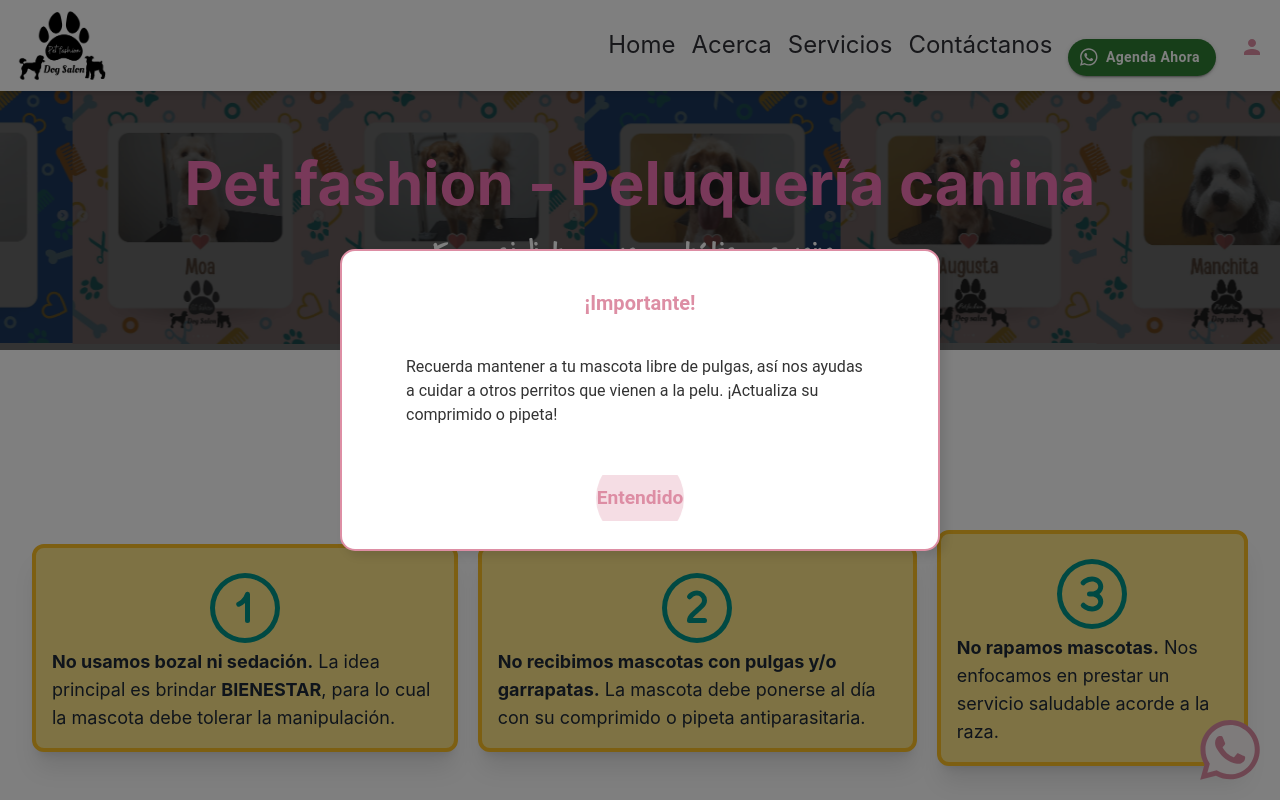
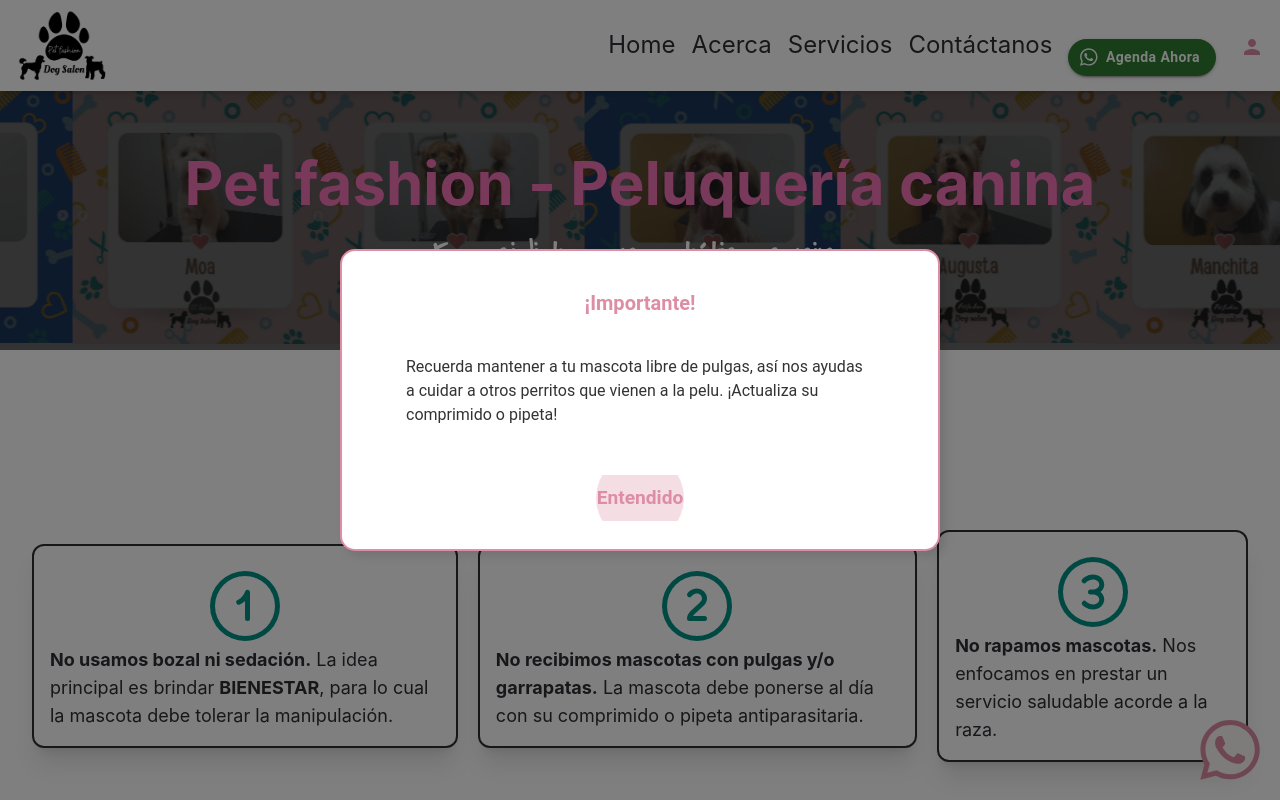
Before and after one commit to bohaz/petfashion, a React (Create React App) app: page /Booking in a window 1280 px wide. Shown: the top 800 px of the page. Built offline with nearby package versions, Linux system fonts and the light colour scheme.

Commit message:
Adjust colors

```diff
--- a/src/components/Booking.jsx
+++ b/src/components/Booking.jsx
@@ -17,10 +17,10 @@ function Booking() {
       className="p-4 pb-10 pt-10 flex flex-col items-center bg-contain bg-center bg-white"
       ref={ref}
     >
-      <h1 className="font-bold mb-5 md:mb-10 text-4xl md:text-5xl xl:text-6xl text-center text-gray-800">
+      <h1 className="font-bold mb-5 md:mb-10 text-4xl md:text-5xl xl:text-6xl text-center text-grayDarker">
         Antes de
         {' '}
-        <span className="font-shadows text-pink-400">Agendar</span>
+        <span className="font-shadows text-tealDark">Agendar</span>
       </h1>
       <div className="p-4 pb-10 pt-10 flex flex-col gap-5 items-center bg-contain bg-center bg-white md:flex-row">
         <motion.div
@@ -29,9 +29,9 @@ function Booking() {
           transition={{ duration: 0.5, delay: 0.2 }}
           className="relative z-10"
         >
-          <div className="bg-amber-200 rounded-xl p-4 border-4 border-amber-400 shadow-xl flex flex-col items-center">
+          <div className="bg-white rounded-xl p-4 border-2 border-grayDarker shadow-xl flex flex-col items-center">
             <img className="w-20 m-auto mt-1" src={One} alt="icono" />
-            <p className="text-gray-800 md:text-lg">
+            <p className="text-grayDarker md:text-lg">
               <span className="font-bold">No usamos bozal ni sedación.</span>
               {' '}
               La idea principal es brindar
@@ -48,9 +48,9 @@ function Booking() {
           transition={{ duration: 0.5, delay: 0.3 }}
           className="relative z-10"
         >
-          <div className="bg-amber-200 rounded-xl p-4 border-4 border-amber-400 shadow-xl flex flex-col items-center">
+          <div className="bg-white rounded-xl p-4 border-2 border-grayDarker shadow-xl flex flex-col items-center">
             <img className="w-20 m-auto mt-1" src={Two} alt="icono" />
-            <p className="text-gray-800 md:text-lg">
+            <p className="text-grayDarker md:text-lg">
               <span className="font-bold">No recibimos mascotas con pulgas y/o garrapatas.</span>
               {' '}
               La mascota debe ponerse al día con su comprimido o pipeta antiparasitaria.
@@ -63,9 +63,9 @@ function Booking() {
           transition={{ duration: 0.5, delay: 0.4 }}
           className="relative z-10"
         >
-          <div className="bg-amber-200 rounded-xl p-4 border-4 border-amber-400 shadow-xl flex flex-col items-center">
+          <div className="bg-white rounded-xl p-4 border-2 border-grayDarker shadow-xl flex flex-col items-center">
             <img className="w-20 m-auto mt-1" src={Three} alt="icono" />
-            <p className="text-gray-800 md:text-lg">
+            <p className="text-grayDarker md:text-lg">
               <span className="font-bold">No rapamos mascotas.</span>
               {' '}
               Nos enfocamos en prestar un servicio saludable acorde a la raza.
@@ -80,38 +80,38 @@ function Booking() {
         transition={{ duration: 0.5, delay: 0.5 }}
         className="relative z-10"
       >
-        <h2 className="font-bold mt-10 md:mb-10 text-4xl md:text-5xl xl:text-6xl text-center text-gray-800">
+        <h2 className="font-bold mt-10 md:mb-10 text-4xl md:text-5xl xl:text-6xl text-center text-grayDarker">
           Cómo
           {' '}
-          <span className="font-shadows text-pink-400">Agendar?</span>
+          <span className="font-shadows text-tealDark">Agendar?</span>
         </h2>
         <div className="flex flex-col md:flex-row items-center justify-center mt-10 space-y-4 md:space-y-0 md:space-x-4">
           <div className="relative">
             <div className="w-12 h-12 bg-blue-500 rounded-full flex items-center justify-center text-white font-bold m-auto">
               1
             </div>
-            <p className="text-gray-800 mt-2 text-center font-bold md:text-lg">Escríbenos Por Whatsapp</p>
+            <p className="text-grayDarker mt-2 text-center font-bold md:text-lg">Escríbenos Por Whatsapp</p>
           </div>
           <div className="h-0.5 w-10 bg-gray-400 md:w-0.5 md:h-10" />
           <div className="relative">
             <div className="w-12 h-12 bg-blue-500 rounded-full flex items-center justify-center text-white font-bold m-auto">
               2
             </div>
-            <p className="text-gray-800 mt-2 text-center font-bold md:text-lg">Te haremos algunas preguntas</p>
+            <p className="text-grayDarker mt-2 text-center font-bold md:text-lg">Te haremos algunas preguntas</p>
           </div>
           <div className="h-0.5 w-10 bg-gray-400 md:w-0.5 md:h-10" />
           <div className="relative">
             <div className="w-12 h-12 bg-blue-500 rounded-full flex items-center justify-center text-white font-bold m-auto">
               3
             </div>
-            <p className="text-gray-800 mt-2 text-center font-bold md:text-lg">Agendamos tu cita</p>
+            <p className="text-grayDarker mt-2 text-center font-bold md:text-lg">Agendamos tu cita</p>
           </div>
           <div className="h-0.5 w-10 bg-gray-400 md:w-0.5 md:h-10" />
           <div className="relative">
             <div className="w-12 h-12 bg-blue-500 rounded-full flex items-center justify-center text-white font-bold m-auto">
               4
             </div>
-            <p className="text-gray-800 mt-2 text-center font-bold md:text-lg">Y ya está, es así de fácil.</p>
+            <p className="text-grayDarker mt-2 text-center font-bold md:text-lg">Y ya está, es así de fácil.</p>
           </div>
         </div>
         <div className="flex justify-center mt-10">
```
